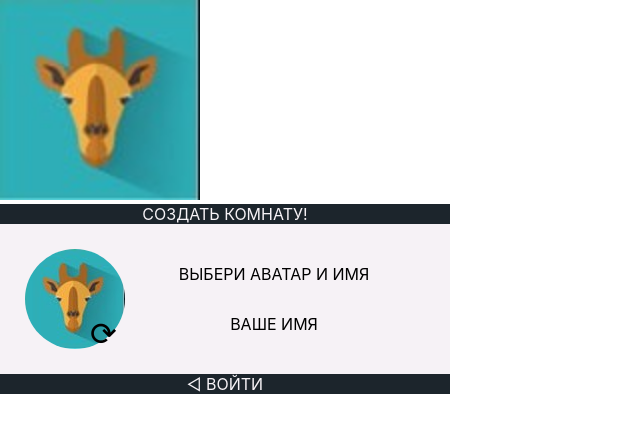
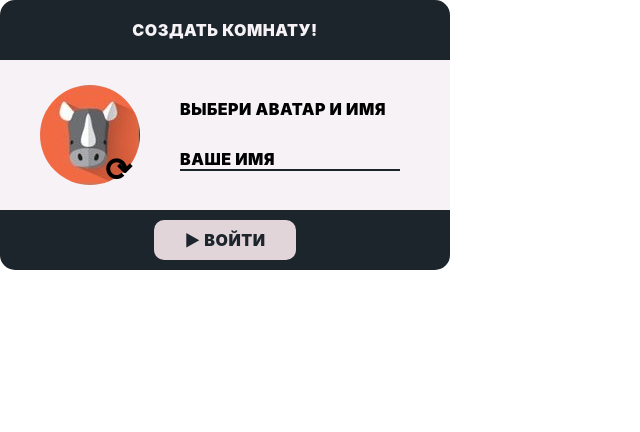
Before and after one commit to anzhedro/esgames, a React (Vite) app in the folder web/: page /components in a window 1280 px wide. Shown: the top 432 px of the page, without its empty margins (0-640 px from the left). Built offline with nearby package versions, Linux system fonts and the light colour scheme; no server answers.

Commit message:
upd login card

```diff
--- a/web/src/components/LoginCard.tsx
+++ b/web/src/components/LoginCard.tsx
@@ -2,9 +2,15 @@ import React from "react";
 import { useState, useRef } from "react";
 const images: string[] = [];
 
+function randomInteger(min, max) {
+  let rand = min - 0.5 + Math.random() * (max - min + 1);
+  return Math.round(rand);
+}
+
 export const LoginCard = () => {
   const inputRef = useRef<HTMLInputElement>(null);
-  const [avatar, setAvatar] = useState(1);
+  const [avatar, setAvatar] = useState(randomInteger(1, 25));
+  const [nickname, setNickname] = useState("");
 
   const refreshAvatar = () => {
     let newIdx = avatar == 25 ? 1 : avatar + 1;
@@ -12,16 +18,12 @@ export const LoginCard = () => {
   };
 
   const login = () => {
-    const nickname = inputRef?.current?.value;
-    if (nickname && nickname.length > 3) {
-      // login logic
-    }
+    // login logic
+    console.log(nickname, " login..");
   };
 
   return (
     <div className="login_card">
-      <img src="./img/1.jpg" alt="" style={{height: '200px', width: '200px'}} />
-
       <div className="heading">
         <p>СОЗДАТЬ КОМНАТУ!</p>
       </div>
@@ -34,12 +36,18 @@ export const LoginCard = () => {
         </div>
         <div className="flex-col">
           <p>ВЫБЕРИ АВАТАР И ИМЯ</p>
-          <input placeholder="ВАШЕ ИМЯ" ref={inputRef} />
+          <input
+            placeholder="ВАШЕ ИМЯ"
+            onChange={(e) => setNickname(e.target.value)}
+          />
         </div>
       </div>
       <div className="footer">
-        <button onClick={() => login()}>
-          <span>◁</span> ВОЙТИ
+        <button
+          onClick={() => login()}
+          disabled={nickname.length > 0 ? false : true}
+        >
+          ▶ ВОЙТИ
         </button>
       </div>
     </div>
--- a/web/src/styles/login_card.scss
+++ b/web/src/styles/login_card.scss
@@ -1,5 +1,6 @@
 .login_card {
   border-radius: 15px;
+  overflow: hidden;
   width: 450px;
 
   .avatar {
@@ -8,7 +9,7 @@
     display: flex;
     align-items: center;
     justify-content: center;
-
+    margin-left: 15px;
     .wrapper {
       position: relative;
       height: 100px;
@@ -25,6 +26,10 @@
       font-size: 2rem;
       height: 20px;
       width: 20px;
+
+      &:disabled {
+        color: blue !important
+      }
     }
   }
 
@@ -34,13 +39,26 @@
     align-items: center;
     justify-content: center;
     gap: 20%;
-    text-align: center;
+    text-align: left;
+    margin-left: 15px;
+
+    * {
+      width: 220px;
+    }
+
+    input {
+      border-bottom: 2px $black solid;
+    }
   }
 
   .flex {
     width: 100%;
     background: $white;
     display: flex;
+  }
+
+  .heading {
+    padding: 20px 0;
   }
   .heading,
   .footer {
@@ -49,4 +67,19 @@
     color: $white;
     text-align: center;
   }
+
+  .footer button {
+    padding: 10px 30px;
+    margin: 10px 0;
+    border-radius: 10px;
+    transition: 0.3s;
+    background: $lightgray;
+    color: $black;
+    outline: unset;
+
+    &:hover {
+      color: $darkgray;
+      transition: 0.3s;
+    }
+  }
 }
--- a/web/src/styles/styles.scss
+++ b/web/src/styles/styles.scss
@@ -1,7 +1,10 @@
 @import url("https://fonts.googleapis.com/css2?family=Montserrat:wght@900&display=swap");
 * {
   font-family: "Montserrat", sans-serif;
+  font-weight: 900;
+  letter-spacing: 0.5px
 }
+
 // import login_page.scss
 @import "./variables.scss";
 @import "reset.scss";
```
